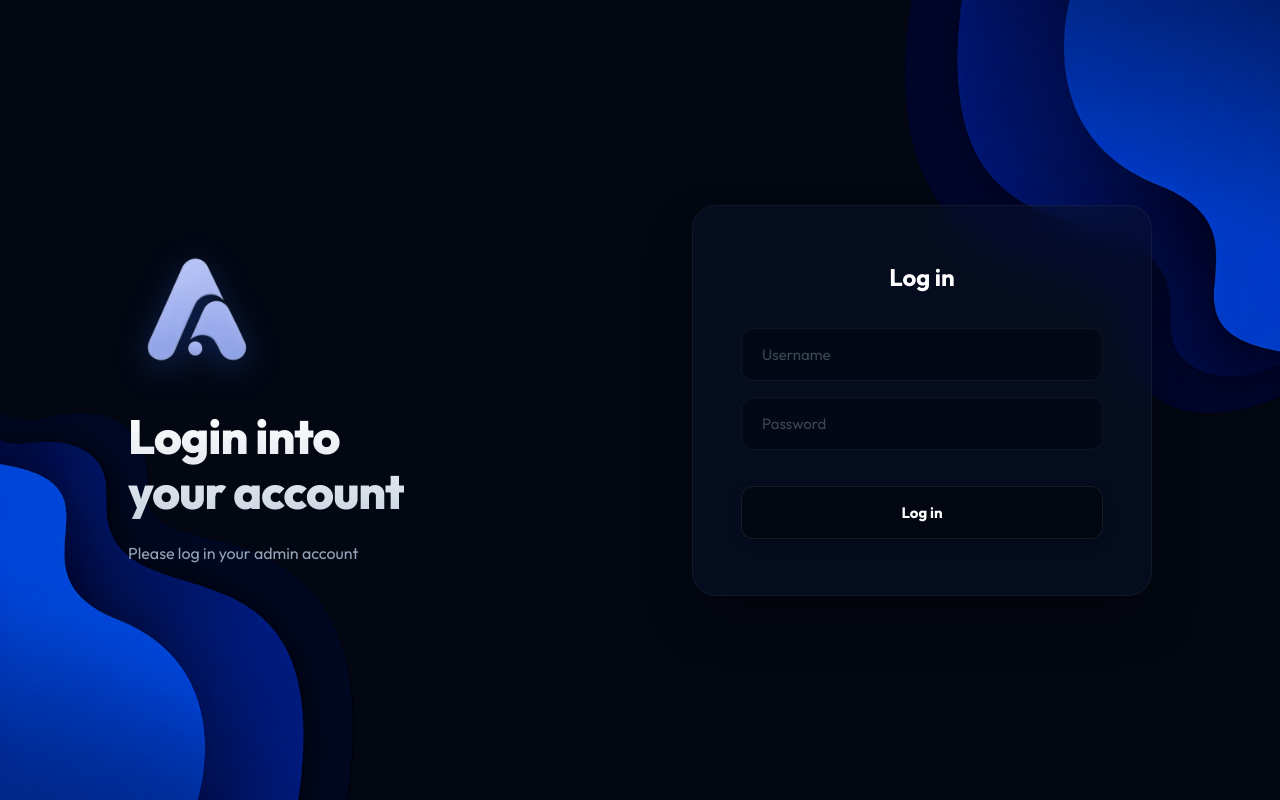
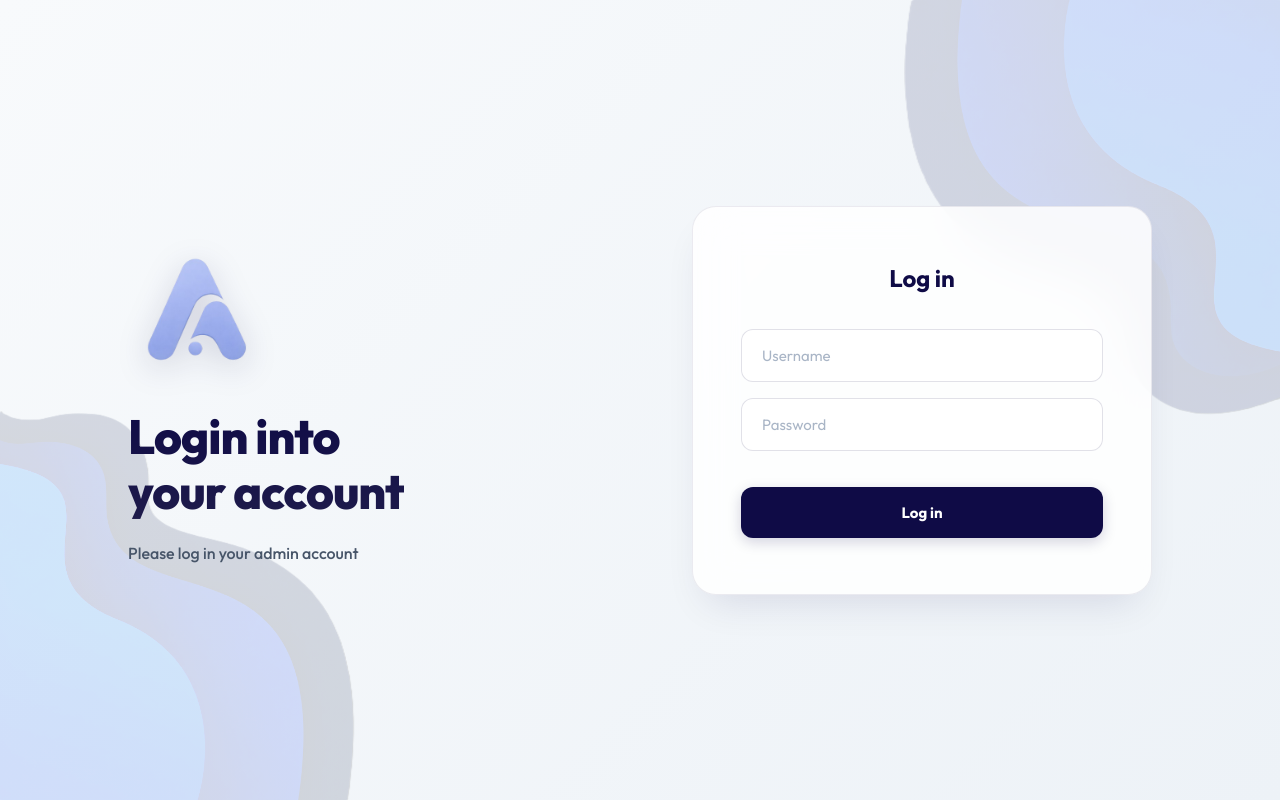
Before and after one commit to rmanales10/ready_to_jump, a Next.js app: page / in a window 1280 px wide. Built offline with nearby package versions, Linux system fonts and the light colour scheme.

Commit message:
Update login.module.css

```diff
--- a/src/app/login.module.css
+++ b/src/app/login.module.css
@@ -3,8 +3,8 @@
   max-width: 100%;
   overflow-x: hidden;
   height: 100vh;
-  background-color: #030712; /* Rich dark navy background */
-  color: #ffffff;
+  background: linear-gradient(135deg, #f8fafc 0%, #edf2f7 100%); /* Clean modern light background */
+  color: #0f0b46;
   display: flex;
   position: relative;
   overflow: hidden;
@@ -19,7 +19,8 @@
   height: auto;
   z-index: 1;
   pointer-events: none;
-  opacity: 0.85;
+  opacity: 0.15; /* Subdued opacity for light mode */
+  filter: brightness(1.6) contrast(0.8) saturate(1.2); /* Blend into light theme perfectly */
 }
 
 .waveRight {
@@ -30,7 +31,8 @@
   height: auto;
   z-index: 1;
   pointer-events: none;
-  opacity: 0.85;
+  opacity: 0.15; /* Subdued opacity for light mode */
+  filter: brightness(1.6) contrast(0.8) saturate(1.2); /* Blend into light theme perfectly */
 }
 
 .contentWrapper {
@@ -54,7 +56,7 @@
 .brandLogo {
   align-self: flex-start;
   margin-bottom: 8px;
-  filter: drop-shadow(0 8px 16px rgba(37, 99, 235, 0.3));
+  filter: drop-shadow(0 8px 16px rgba(15, 11, 70, 0.15));
 }
 
 .brandLogo img {
@@ -68,15 +70,15 @@
   font-weight: 800;
   line-height: 1.15;
   letter-spacing: -1px;
-  background: linear-gradient(180deg, #ffffff 0%, #cbd5e1 100%);
+  background: linear-gradient(180deg, #0f0b46 0%, #1e1b4b 100%); /* Beautiful navy blue headings */
   -webkit-background-clip: text;
   -webkit-text-fill-color: transparent;
 }
 
 .subheading {
   font-size: 16px;
-  color: #94a3b8;
-  font-weight: 400;
+  color: #475569;
+  font-weight: 500;
 }
 
 .rightColumn {
@@ -85,15 +87,15 @@
   width: 460px;
 }
 
-/* Elegant glassmorphic card for form */
+/* Elegant glassmorphic card for light form */
 .loginCard {
   width: 100%;
-  background: rgba(11, 21, 48, 0.45);
-  backdrop-filter: blur(16px);
-  border: 1px solid rgba(255, 255, 255, 0.05);
+  background: rgba(255, 255, 255, 0.85); /* Clean white glassmorphism */
+  backdrop-filter: blur(20px);
+  border: 1px solid rgba(15, 11, 70, 0.08);
   border-radius: 24px;
   padding: 56px 48px;
-  box-shadow: 0 25px 50px -12px rgba(0, 0, 0, 0.5);
+  box-shadow: 0 20px 40px -15px rgba(15, 11, 70, 0.12);
   display: flex;
   flex-direction: column;
   gap: 28px;
@@ -103,7 +105,7 @@
   font-size: 24px;
   font-weight: 700;
   text-align: center;
-  color: #ffffff;
+  color: #0f0b46;
   margin-bottom: 8px;
 }
 
@@ -120,30 +122,30 @@
 
 .inputField {
   width: 100%;
-  background: rgba(3, 7, 18, 0.6);
-  border: 1px solid rgba(255, 255, 255, 0.05);
+  background: #ffffff;
+  border: 1px solid rgba(15, 11, 70, 0.12);
   border-radius: 12px;
   padding: 16px 20px;
   font-size: 15px;
-  color: #ffffff;
+  color: #0f0b46;
   font-family: var(--font-sans);
   transition: var(--transition-smooth);
 }
 
 .inputField::placeholder {
-  color: #4b5563;
+  color: #94a3b8;
   opacity: 0.8;
 }
 
 .inputField:focus {
   outline: none;
-  border-color: var(--brand-blue);
-  background: rgba(3, 7, 18, 0.8);
-  box-shadow: 0 0 0 4px rgba(37, 99, 235, 0.15);
+  border-color: #2563eb;
+  background: #ffffff;
+  box-shadow: 0 0 0 4px rgba(37, 99, 235, 0.1);
 }
 
 .errorText {
-  color: #ef4444;
+  color: #dc2626;
   font-size: 13px;
   font-weight: 500;
   margin-top: 4px;
@@ -152,8 +154,8 @@
 
 .loginButton {
   width: 100%;
-  background-color: #030712;
-  border: 1px solid rgba(255, 255, 255, 0.08);
+  background-color: #0f0b46; /* Deep elegant navy button */
+  border: none;
   color: #ffffff;
   font-size: 15px;
   font-weight: 700;
@@ -163,14 +165,13 @@
   transition: var(--transition-smooth);
   font-family: var(--font-sans);
   margin-top: 8px;
-  box-shadow: 0 4px 12px rgba(0, 0, 0, 0.2);
+  box-shadow: 0 4px 14px rgba(15, 11, 70, 0.18);
 }
 
 .loginButton:hover {
-  background-color: #0b1530;
-  border-color: rgba(255, 255, 255, 0.15);
+  background-color: #1e1b4b;
   transform: translateY(-2px);
-  box-shadow: 0 6px 20px rgba(37, 99, 235, 0.1);
+  box-shadow: 0 6px 20px rgba(15, 11, 70, 0.25);
 }
 
 .loginButton:active {
```
